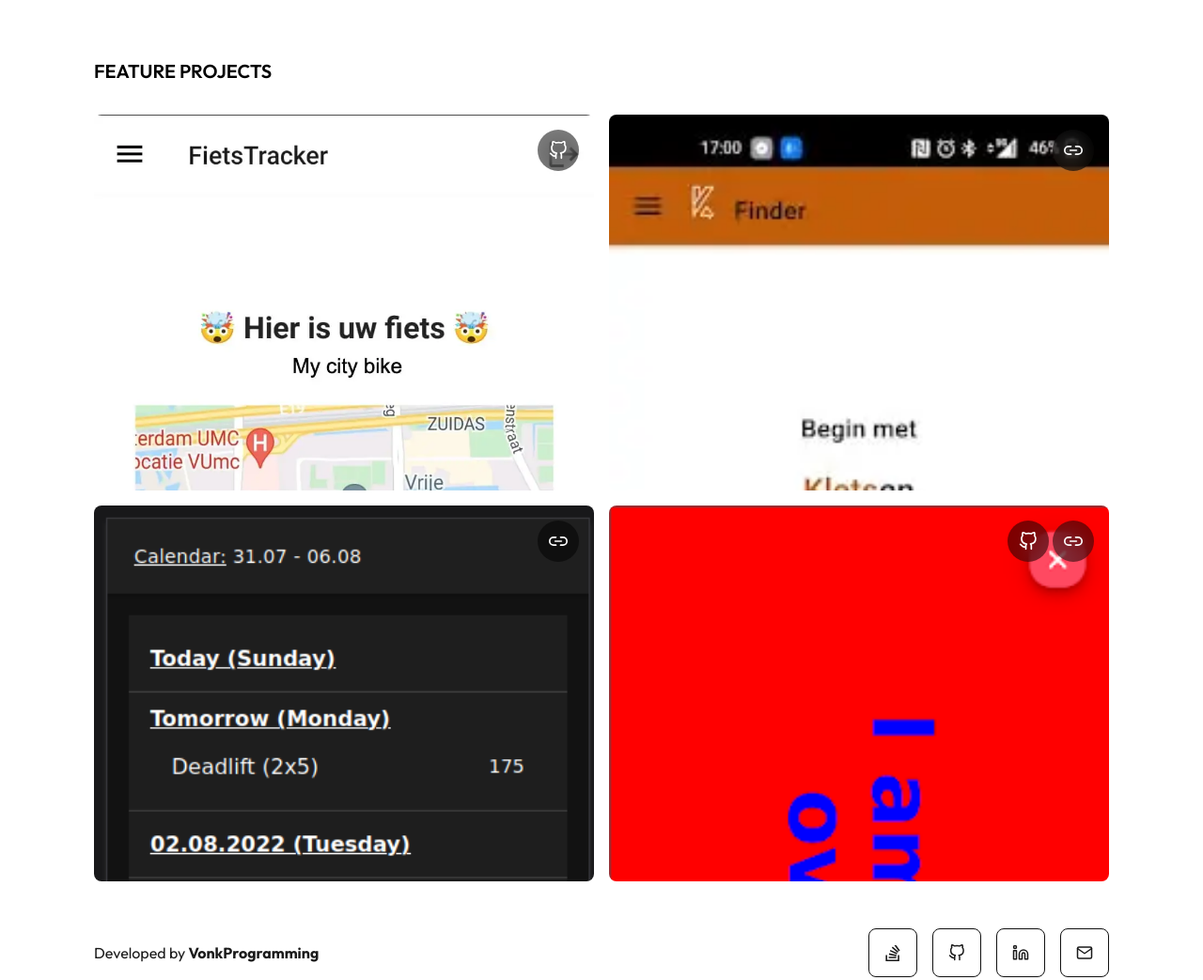
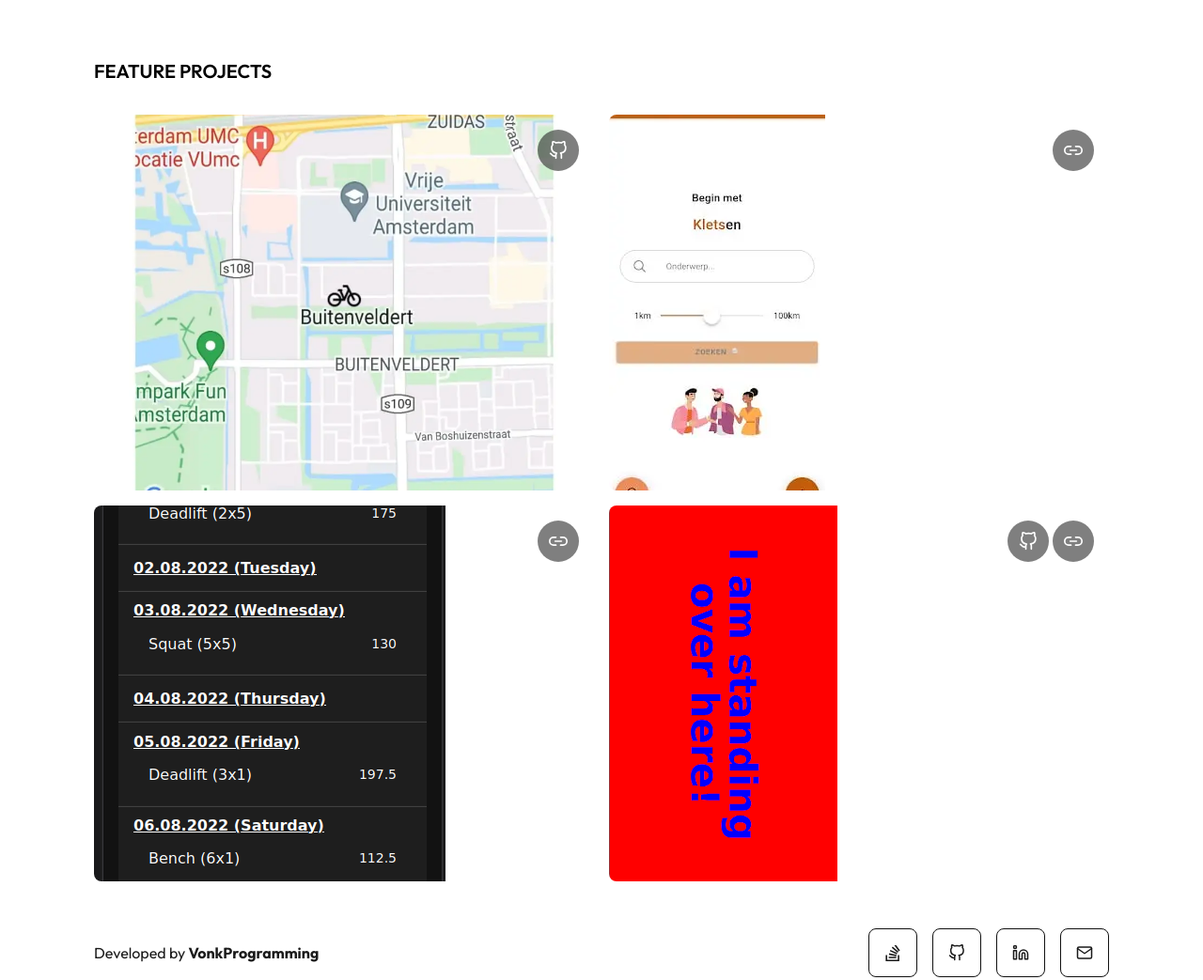
Before and after one commit to thebetar/VonkProgrammingAstro, an Astro site: page / in a window 1280 px wide. Shown: the part 4220-5263 px from the top of the page at 94% size. Built offline with nearby package versions, Linux system fonts and the light colour scheme; Astro itself is replaced by a stand-in of ours.

Commit message:
chore: made project card image flex to middle

```diff
--- a/src/components/general/ProjectCard.astro
+++ b/src/components/general/ProjectCard.astro
@@ -4,7 +4,7 @@ const { projectDetail } = Astro.props as IProjectDetails;
 const { title, thumbnail, liveUrl, githubUrl } = projectDetail;
 ---
 
-<article class="w-full max-h-[25rem] overflow-hidden relative group rounded-lg">
+<article class="w-full max-h-[25rem] overflow-hidden relative group rounded-lg flex items-center">
 	<div class="flex items-center absolute right-4 top-4 z-10">
 		{
 			githubUrl && (
```
